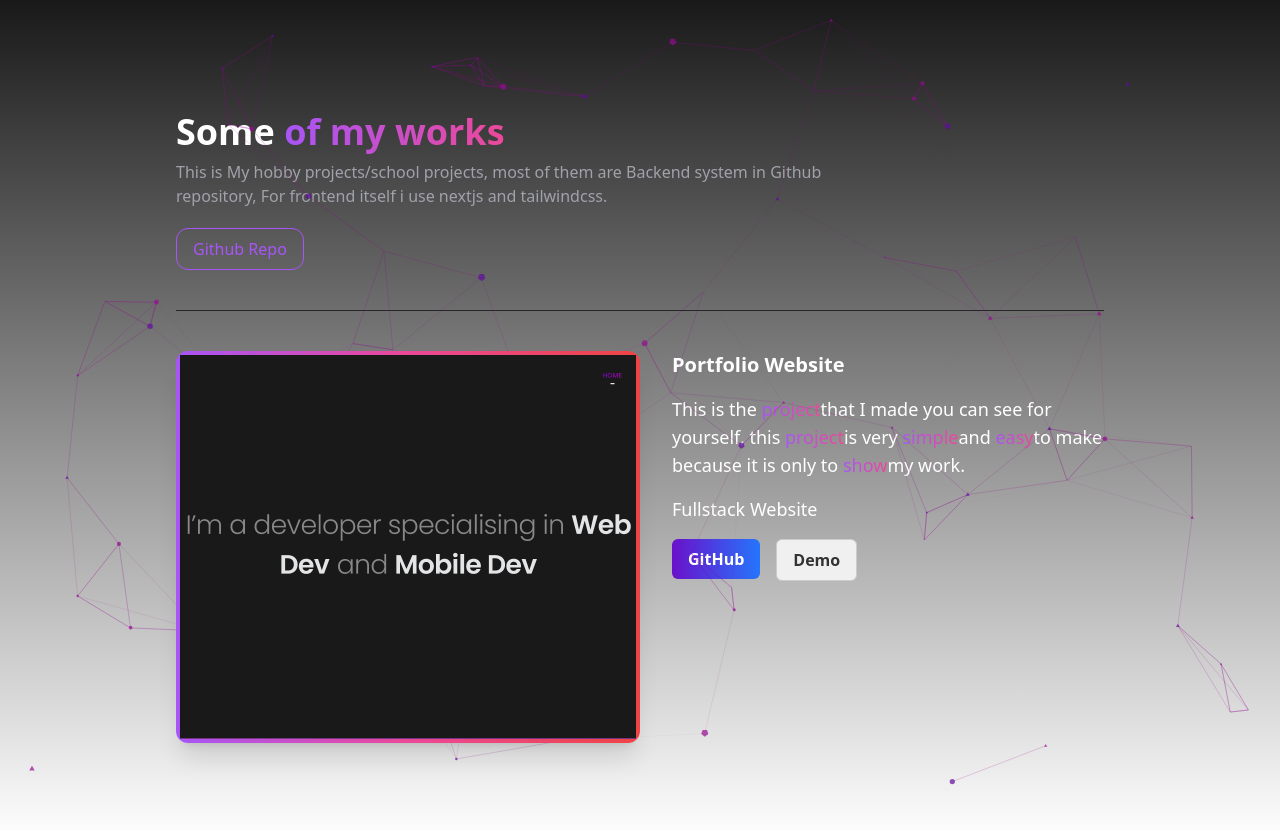
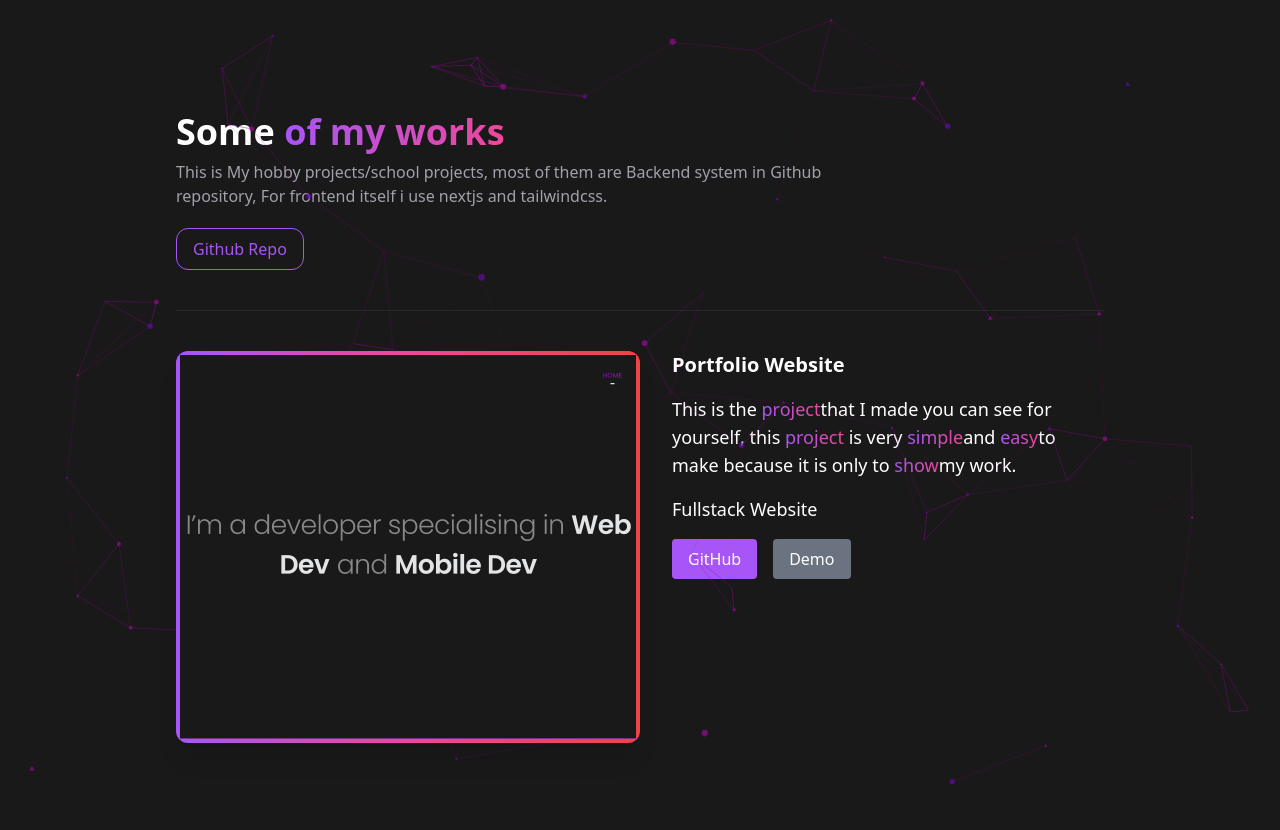
Before and after one commit to Abdulzizi/Main-Portfolio, a Next.js app: page /projects in a window 1280 px wide. Shown: the top 830 px of the page. Built offline with nearby package versions, Linux system fonts and the light colour scheme.

Commit message:
main project page button fix

```diff
--- a/package.json
+++ b/package.json
@@ -36,6 +36,7 @@
     "@opentelemetry/api": "^1.7.0",
     "@tailwindcss/line-clamp": "^0.4.4",
     "@tailwindcss/typography": "^0.5.9",
+    "@types/node": "20.14.11",
     "autoprefixer": "^10.4.18",
     "postcss": "^8.4.35",
     "postcss-nesting": "^12.0.3",
--- a/src/app/layout.js
+++ b/src/app/layout.js
@@ -45,9 +45,9 @@ export default function RootLayout({
 }) {
 	return (
 		<html lang="en" className={[inter.variable, calSans.variable].join(" ")}>
-			<body className="bg-[#191919]">
+			<body className="bg-[#191919] bg-gradient-to-tl from-gray via-[#222831] to-[#393E46]">
 				<ParticlesComponent />
-				<main className="bg-gradient-to-tl from-gray via-[#222831] to-[#393E46] px-4 sm:px-6 lg:px-8 max-w-5xl mx-auto">{children}</main>
+				<main className=" px-4 sm:px-6 lg:px-8 max-w-5xl mx-auto">{children}</main>
 			</body>
 		</html>
 	);
--- a/src/app/projects/page.js
+++ b/src/app/projects/page.js
@@ -2,6 +2,7 @@ import React from 'react';
 import Image from 'next/image';
 import Link from 'next/link';
 import { projects } from "./work";
+import Button from "../../components/button"
 
 import data from "../../../data.json";
 
@@ -76,9 +77,9 @@ const WorkDescription = ({ title, description, type, urls }) => {
       <div className="flex flex-col sm:flex-row justify-center md:justify-start gap-4">
         {urls.map((link, index) => (
           <Link key={index} href={link.url}>
-            <button className={link.name === "GitHub" ? "button-primary" : "button-secondary"}>
+            <Button type='button' variant={link.name === "GitHub" ? "primary" : "secondary"}>
               {link.name}
-            </button>
+            </Button>
           </Link>
         ))}
       </div>
--- a/src/app/projects/work.js
+++ b/src/app/projects/work.js
@@ -1,7 +1,7 @@
 export const projects = [
     {
         title: "Portfolio Website",
-        description: "This is the project that I made you can see for yourself, this project is very simple and easy to make because it is only to show my work.",
+        description: "This is the project that I made you can see for yourself, this project  is very simple and easy to make because it is only to show my work.",
         type: "Fullstack Website",
         imageUrl: "/image/1.png",
         url: [
--- a/src/components/button.js
+++ b/src/components/button.js
@@ -1,21 +1,22 @@
-import PropTypes from 'prop-types';
-import React from 'react';
+const Button = ({ children, type, variant }) => {
+  const baseClasses = 'py-2 px-4 rounded focus:outline-none transition duration-300 ease-in-out';
+  const variantClasses = {
+    primary: 'bg-purple-500 text-white border-purple-500 hover:bg-purple-700',
+    secondary: 'bg-gray-500 text-white border-gray-500 hover:bg-gray-700',
+    default: 'bg-blue-500 text-white border-blue-500 hover:bg-blue-700',
+  };
 
-const Button = ({ children, type, className, variant }) => {
-  let buttonClasses = 'py-2 px-4 rounded focus:outline-none';
+  let buttonClasses = baseClasses;
 
-  // Define variants
-  if (variant === 'primary') {
-    buttonClasses += ' bg-purple-500 hover:bg-purple-700 text-white font-bold';
-  } else if (variant === 'secondary') {
-    buttonClasses += ' bg-gray-500 hover:bg-gray-700 text-white font-bold';
-  } else {
-    buttonClasses += ' bg-blue-500 hover:bg-blue-700 text-white font-bold';
-  }
-
-  // Add custom classes if provided
-  if (className) {
-    buttonClasses += ` ${className}`;
+  switch (variant) {
+    case 'primary':
+      buttonClasses += ` ${variantClasses.primary}`;
+      break;
+    case 'secondary':
+      buttonClasses += ` ${variantClasses.secondary}`;
+      break;
+    default:
+      buttonClasses += ` ${variantClasses.default}`;
   }
 
   return (
@@ -28,17 +29,4 @@ const Button = ({ children, type, className, variant }) => {
   );
 };
 
-Button.propTypes = {
-  children: PropTypes.node.isRequired,
-  type: PropTypes.oneOf(['button', 'submit', 'reset']),
-  className: PropTypes.string,
-  variant: PropTypes.oneOf(['primary', 'secondary']),
-};
-
-Button.defaultProps = {
-  type: 'button',
-  variant: 'default',
-  children: "Click Me"
-};
-
 export default Button;
```
Also changed, not shown: data.json (line endings or trailing spaces), 1 other file (tests, documents, lock files or other folders).
